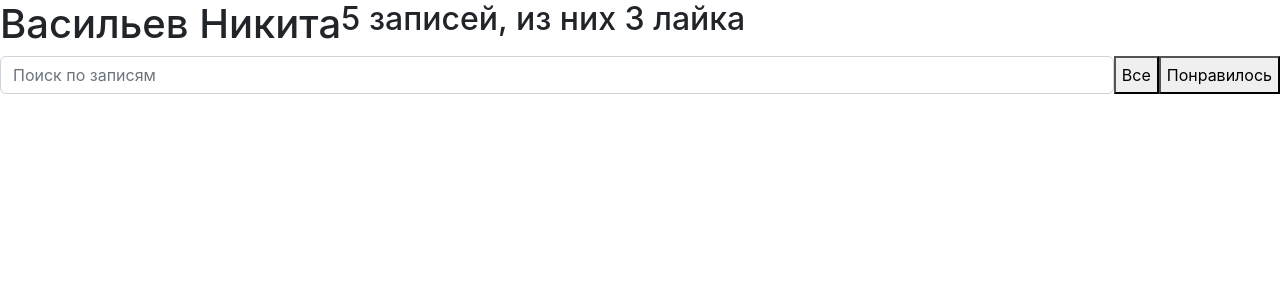
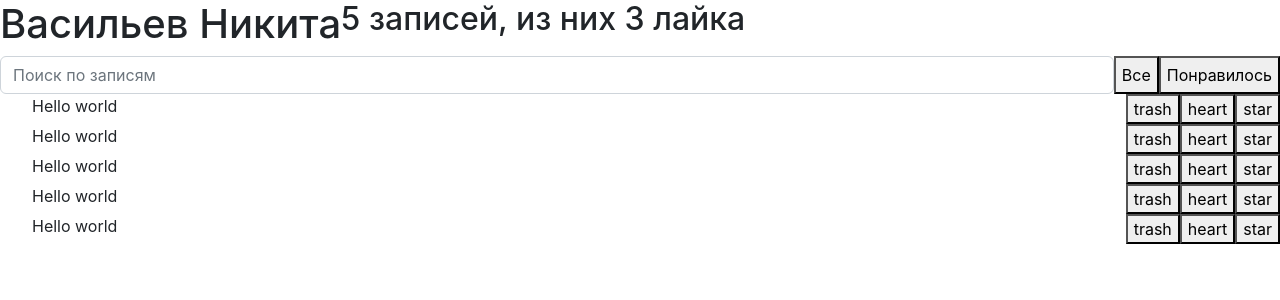
Before and after one commit to FattyBastard/React-Project-Microblogs, a React (Create React App) app in the folder my-app/: page / in a window 1280 px wide. Shown: the top 300 px of the page. Built offline with nearby package versions, Linux system fonts and the light colour scheme.

Commit message:
postListItems and list with posts was added

```diff
--- a/my-app/public/index.html
+++ b/my-app/public/index.html
@@ -7,7 +7,7 @@
     <meta name="theme-color" content="#000000" />
     <link rel="stylesheet" href="https://cdn.jsdelivr.net/npm/@fortawesome/fontawesome-free@6.1.2/css/fontawesome.min.css" integrity="sha384-X8QTME3FCg1DLb58++lPvsjbQoCT9bp3MsUU3grbIny/3ZwUJkRNO8NPW6zqzuW9" crossorigin="anonymous">
     <link rel="stylesheet" href="https://cdn.jsdelivr.net/npm/bootstrap@5.2.0/dist/css/bootstrap.min.css" integrity="sha384-gH2yIJqKdNHPEq0n4Mqa/HGKIhSkIHeL5AyhkYV8i59U5AR6csBvApHHNl/vI1Bx" crossorigin="anonymous">
-    <title>React App</title>
+    <title>my-app</title>
   </head>
   <body>
     <noscript>You need to enable JavaScript to run this app.</noscript>
--- a/my-app/src/components/app/app.js
+++ b/my-app/src/components/app/app.js
@@ -2,6 +2,7 @@ import React from 'react';
 import AppHeader from '../app-header';
 import SearchPanel from '../search-panel';
 import PostStatusFilter from '../post-status-filter';
+import PostList from '../post-list';
 
 const App = () => {
     return (
@@ -11,6 +12,7 @@ const App = () => {
           <SearchPanel />
           <PostStatusFilter/>
         </div>
+          <PostList/>
       </div>
     )
   }
--- a/my-app/src/components/post-list-item/index.js
+++ b/my-app/src/components/post-list-item/index.js
@@ -0,0 +1,2 @@
+import PostListItem from "./post-list-item";
+export default PostListItem;
--- a/my-app/src/components/post-list-item/post-list-item.js
+++ b/my-app/src/components/post-list-item/post-list-item.js
@@ -2,11 +2,14 @@ import React from 'react';
 
 const PostListItem = () => {
     return (
-        <div className='post-list-item d-flex'>
-            <span className='list-item-data'>Hello world</span>
-            <button className='list-item'></button>
-            <button></button>
-        </div>
+        <li className='d-flex justify-content-between'>
+            <span className='list-item-data align-items-center '>Hello world</span>
+            <div>
+                <button>trash</button>
+                <button>heart</button>
+                <button>star</button>
+            </div>
+        </li>
     )
 }
 
--- /dev/null
+++ b/my-app/src/components/post-list/index.js
@@ -0,0 +1,2 @@
+import PostList from "./post-list";
+export default PostList;
--- /dev/null
+++ b/my-app/src/components/post-list/post-list.js
@@ -0,0 +1,16 @@
+import React from 'react';
+import PostListItem from '../post-list-item/post-list-item';
+
+const PostList = () => {
+    return (
+        <ul className='form-group'>
+            <PostListItem />
+            <PostListItem />
+            <PostListItem />
+            <PostListItem />
+            <PostListItem />
+        </ul>
+    )
+}
+
+export default PostList;
```
